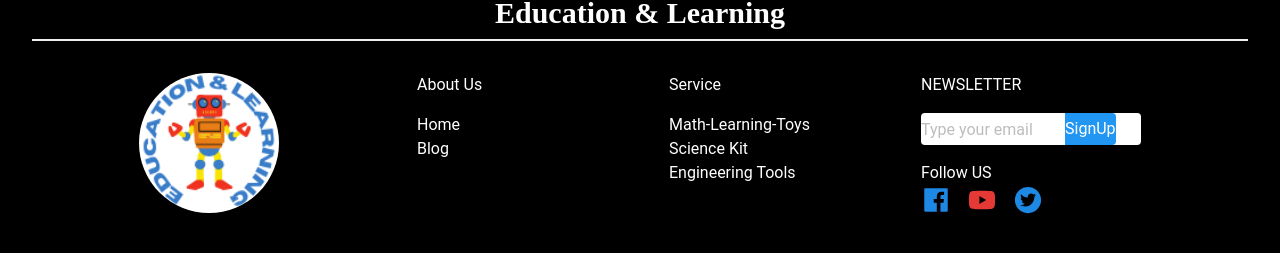
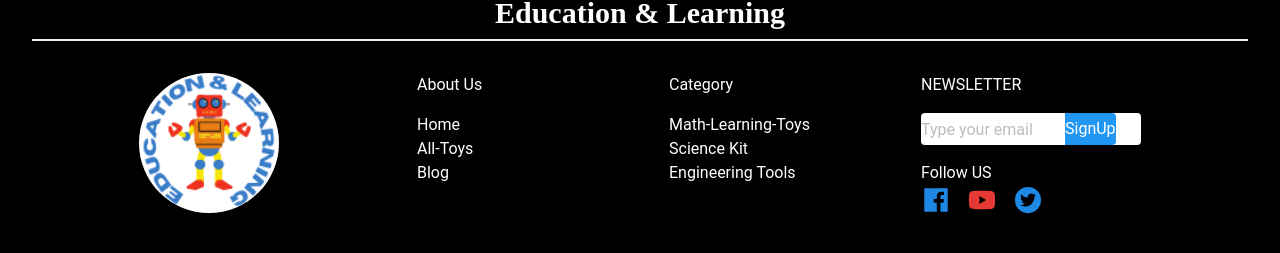
Before and after one commit to shaykotselim/toy_marketplace_project_11, a React (Vite) app: page / in a window 1280 px wide. Shown: the part 2384-2637 px from the top of the page. Built offline with nearby package versions, Linux system fonts and the light colour scheme; no server answers.

Commit message:
added footer animation

```diff
--- a/src/shared/footer/Footer.jsx
+++ b/src/shared/footer/Footer.jsx
@@ -11,11 +11,11 @@ const Footer = () => {
   return (
     <footer className=" w-full bg-black p-8">
         <div className="flex justify-center border-b-2 p-2">
-            <p className="text-3xl text-white font-bold font-serif">Education & Learning</p>
+            <p data-aos="zoom-in" className="text-3xl text-white font-bold font-serif">Education & Learning</p>
         </div>
       <div className="container py-8 mx-auto flex justify-around">
         <div className=" items-center">
-          <img className="w-[140px] h-[140px] rounded-full" src={logo1} alt="" />
+          <img data-aos="flip-left" className="w-[140px] h-[140px] rounded-full" src={logo1} alt="" />
 
         </div>
 
@@ -27,13 +27,17 @@ const Footer = () => {
               <Link to="/">
                 <p className="text-white mt-4">Home</p>
               </Link>
+              <Link to="/all-toys">
+                <p className="text-white">All-Toys</p>
+              </Link>
               <Link to="/blog">
                 <p className="text-white">Blog</p>
               </Link>
+
             </div>
           </div>
           <div>
-            <p className="text-white mt-8 lg:mt-0">Service</p>
+            <p className="text-white mt-8 lg:mt-0">Category</p>
             <p className="text-white mt-4">Math-Learning-Toys</p>
             <p className="text-white">Science Kit</p>
             <p className="text-white">Engineering Tools</p>
```
